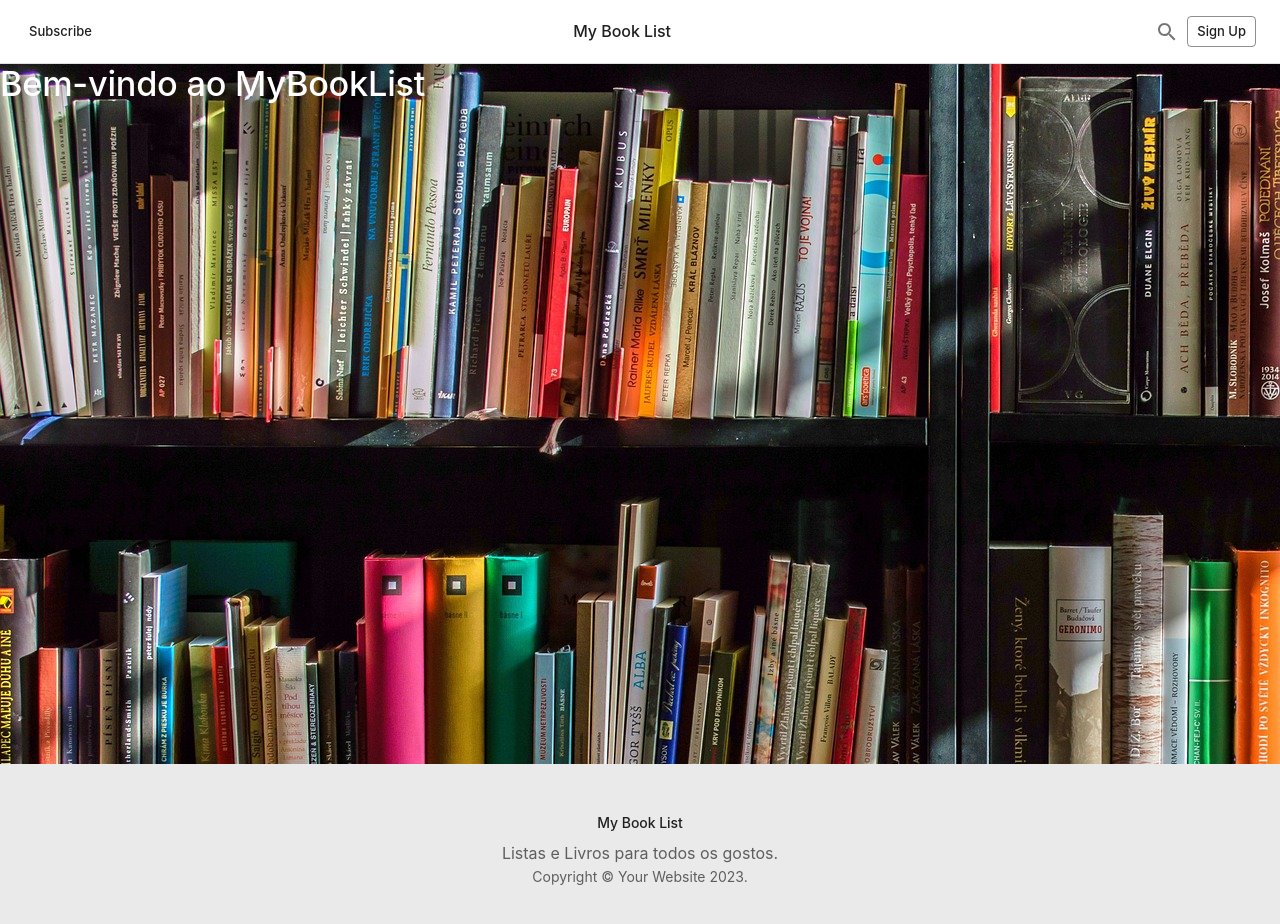
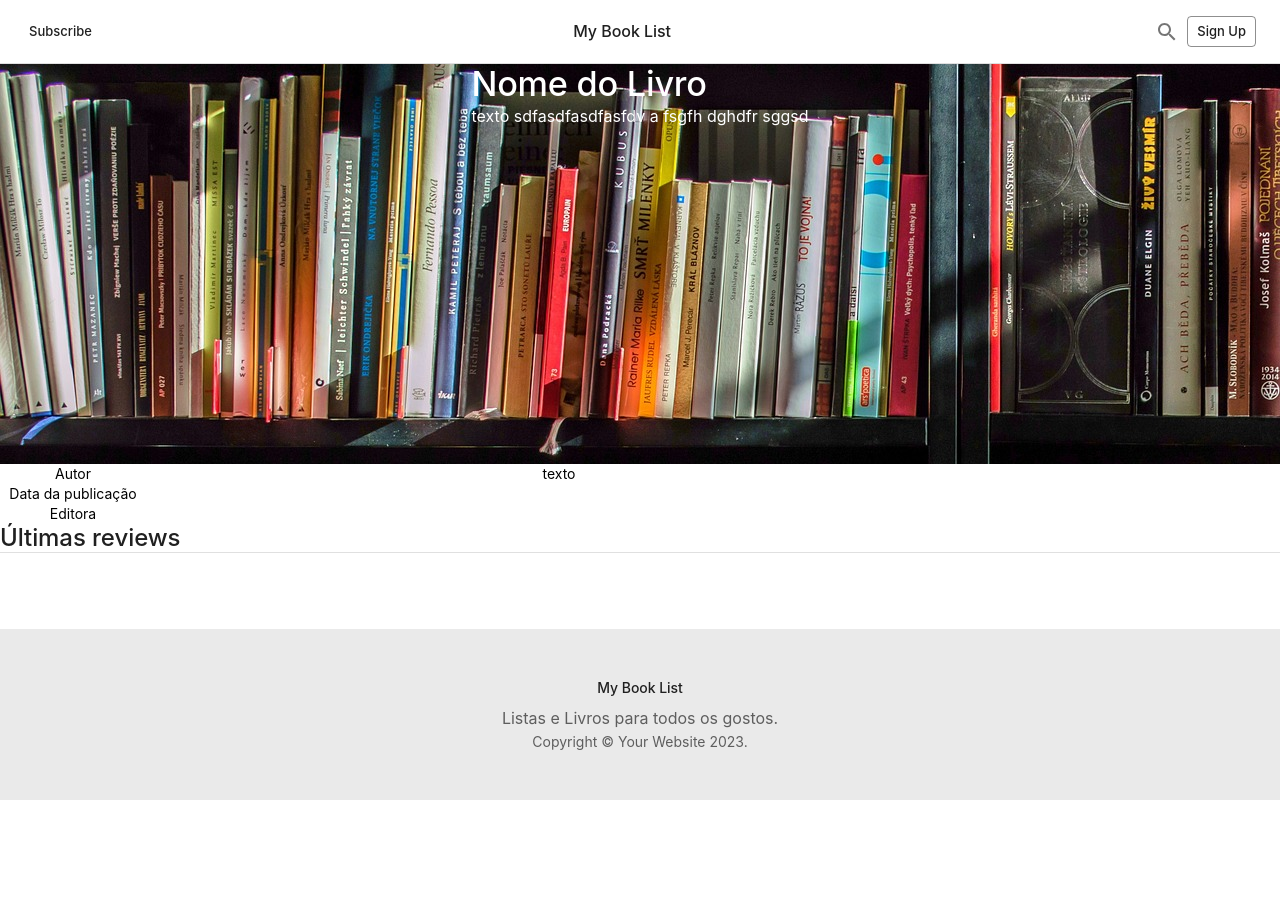
Before and after one commit to fabio-aug/my-book-list-web, a React (Create React App) app: page /detalhes-do-livro in a window 1280 px wide. Before the commit this address led to /home. Shown: the top 924 px of the page. After the commit the page ends 800 px from the top, so only its background shows below. Built offline with nearby package versions, Linux system fonts and the light colour scheme.

Commit message:
Adicionando tela BookDetails

```diff
--- /dev/null
+++ b/src/pages/bookDetails/BookDetails.js
@@ -0,0 +1,57 @@
+import React, { useState, useEffect } from 'react';
+import { BookResume, MainBanner, TitleBook, BookDescription } from './BookDetails.styles';
+
+import {
+    Grid,
+    Box,
+    Typography,
+} from '@mui/material';
+
+import { Page, Divider } from 'components';
+import { Image } from 'assets';
+
+function BookDetails() {
+
+    return (
+        <Page title='detalhes-do-livro' isFullHeight isFullWidth>
+            <MainBanner image={Image.Estante}>
+                <Box sx={{ flexGrow: 1 }}>
+                    <Grid container spacing={0} direction="column" justifyContent="flex-end" alignItems="center">
+                        <Grid item xs={12} >
+                            <TitleBook >
+                                <Typography variant="h1" component="h2"   >
+                                    Nome do Livro
+                                </Typography>
+                            </TitleBook>
+                            <Grid item xs={12}></Grid>
+                            <BookResume>
+                                texto sdfasdfasdfasfdv a fsgfh dghdfr sggsd
+                            </BookResume>
+                        </Grid>
+                    </Grid>
+                </Box>
+            </MainBanner>
+            <Grid container spacing={2} columns={16}>
+                <Grid item xs={2}>
+                    <BookDescription >
+                        Autor
+                    </BookDescription>
+                    <BookDescription >
+                        Data da publicação
+                    </BookDescription>
+                    <BookDescription >
+                        Editora
+                    </BookDescription>
+                </Grid>
+                <Grid item xs={10}>
+                    <BookDescription>texto</BookDescription>
+                </Grid>
+            </Grid>
+            <Grid item sm={12} md={12} lg={12}>
+                    <Divider title='Últimas reviews' />
+                </Grid>
+        </Page>
+    );
+}
+
+export default BookDetails;
--- /dev/null
+++ b/src/pages/bookDetails/BookDetails.styles.js
@@ -0,0 +1,38 @@
+import { styled } from '@mui/material';
+
+
+export const Container = styled('div')(() => ({
+    display: 'flex',
+    justifyContent: 'center'
+}));
+
+export const MainBanner = styled('div')(({image}) =>({
+    width: "100%",
+    height: 400,
+    backgroundImage: `url(${image})`,
+    display: 'table'
+}));
+
+export const TitleBook = styled('h1')(() => ({
+    color: "white",
+    display: 'table-cell',
+    verticalAlign: 'middle',
+    textAlign: 'center',
+    height: '300'
+}));
+
+export const BookResume = styled('p')(() => ({
+    color: 'white',
+    display: 'table-cell',
+    verticalAlign: 'middle',
+    textAlign: 'center'
+}))
+
+export const BookDescription = styled('h3')(({ theme }) => ({
+    color: 'black',
+    fontWeight: '400',
+    borderBottom: 'grove',
+    ...theme.typography.body2,
+    padding: theme.spacing(0),
+    textAlign: 'center',
+}));
--- a/src/pages/bookList/BookList.styles.js
+++ b/src/pages/bookList/BookList.styles.js
@@ -5,3 +5,9 @@ export const PagesContainer = styled(Grid)(() => ({
     display: 'flex',
     justifyContent: 'center',
 }));
+
+export const MainBanner = styled('div')(({image}) =>({
+    width: "80%",
+    height: 400,
+    backgroundImage: `url(${image})`
+}));
--- a/src/pages/index.js
+++ b/src/pages/index.js
@@ -1,7 +1,9 @@
 import Home from './home/Home';
 import BookList from './bookList/BookList';
+import BookDetails from './bookDetails/BookDetails';
 
 export {
     Home,
-    BookList
+    BookList,
+    BookDetails
 }
--- a/src/routes/Routes.js
+++ b/src/routes/Routes.js
@@ -5,7 +5,8 @@ import { MainLayout } from 'layouts';
 
 import {
     Home,
-    BookList
+    BookList,
+    BookDetails
 } from 'pages';
 
 function Routes() {
@@ -15,11 +16,13 @@ function Routes() {
             children: [
                 { path: '/home', element: <Home /> },
                 { path: '/listagem-de-livros', element: <BookList /> },
+                { path: '/detalhes-do-livro', element: <BookDetails /> },
             ]
         },
 
         { path: '/', element: <Navigate to='/home' /> },
         { path: '*', element: <Navigate to='/home' /> },
+
     ]);
 
     return routes;
```
